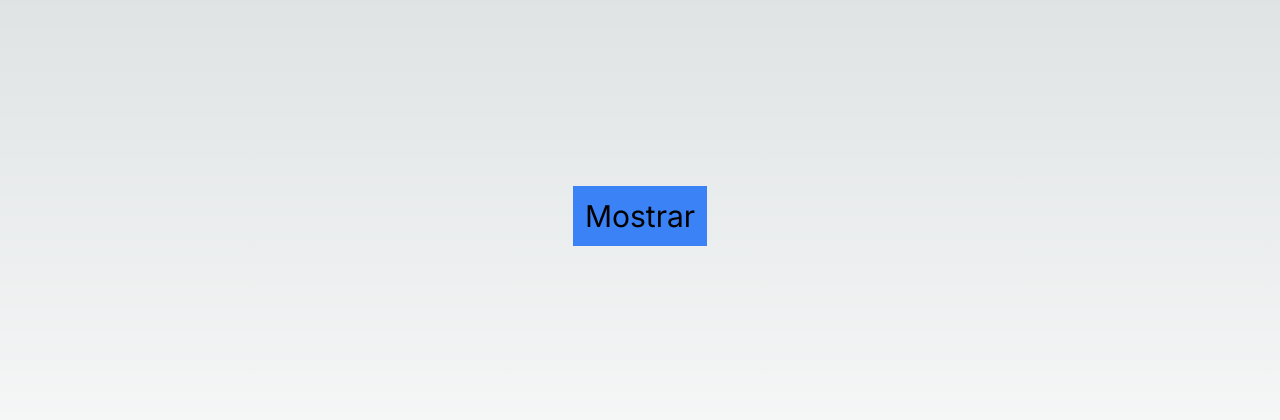
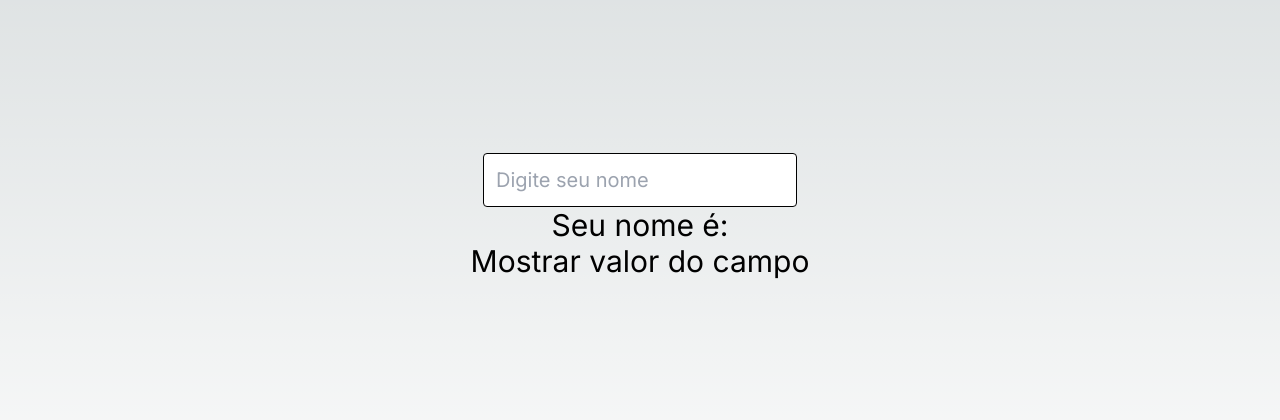
Before and after one commit to francissantiago/curso-reactjs, a Next.js app in the folder react-primeiro-projeto/: page / in a window 1280 px wide. Shown: the part 184-604 px from the top of the page. Built offline with nearby package versions, Linux system fonts and the light colour scheme.

Commit message:
[M3][#08] Usando states em campos

```diff
--- a/react-primeiro-projeto/src/app/page.tsx
+++ b/react-primeiro-projeto/src/app/page.tsx
@@ -3,19 +3,23 @@
 import { useState } from "react";
 
 const Page = () => {
-  const [showSecret, setShowSecret] = useState(false);
+  const [nameInput, setNameInput] = useState('');
 
-  const handleClickButton = () => {
-    setShowSecret(!showSecret);
+  const handleBtnClick = () => {
+    alert(nameInput);
   }
 
   return (
     <div className="w-screen h-screen flex flex-col justify-center items-center text-3xl">
-      <button onClick={handleClickButton} className="bg-blue-500 p-3">{showSecret ? 'Ocultar' : 'Mostrar'}</button>
-      {
-        showSecret &&
-          <div className="p-3 bg-blue-300 rounded-md mt-3">Área Secreta</div>
-      }
+      <input
+        type="text"
+        className="border border-black p-3 text-xl text-black rounded"
+        placeholder="Digite seu nome"
+        value={nameInput}
+        onChange={e => setNameInput(e.target.value)}
+      />
+      <p>Seu nome é: {nameInput}</p>
+      <button onClick={handleBtnClick}>Mostrar valor do campo</button>
     </div>
   );
 }
```
